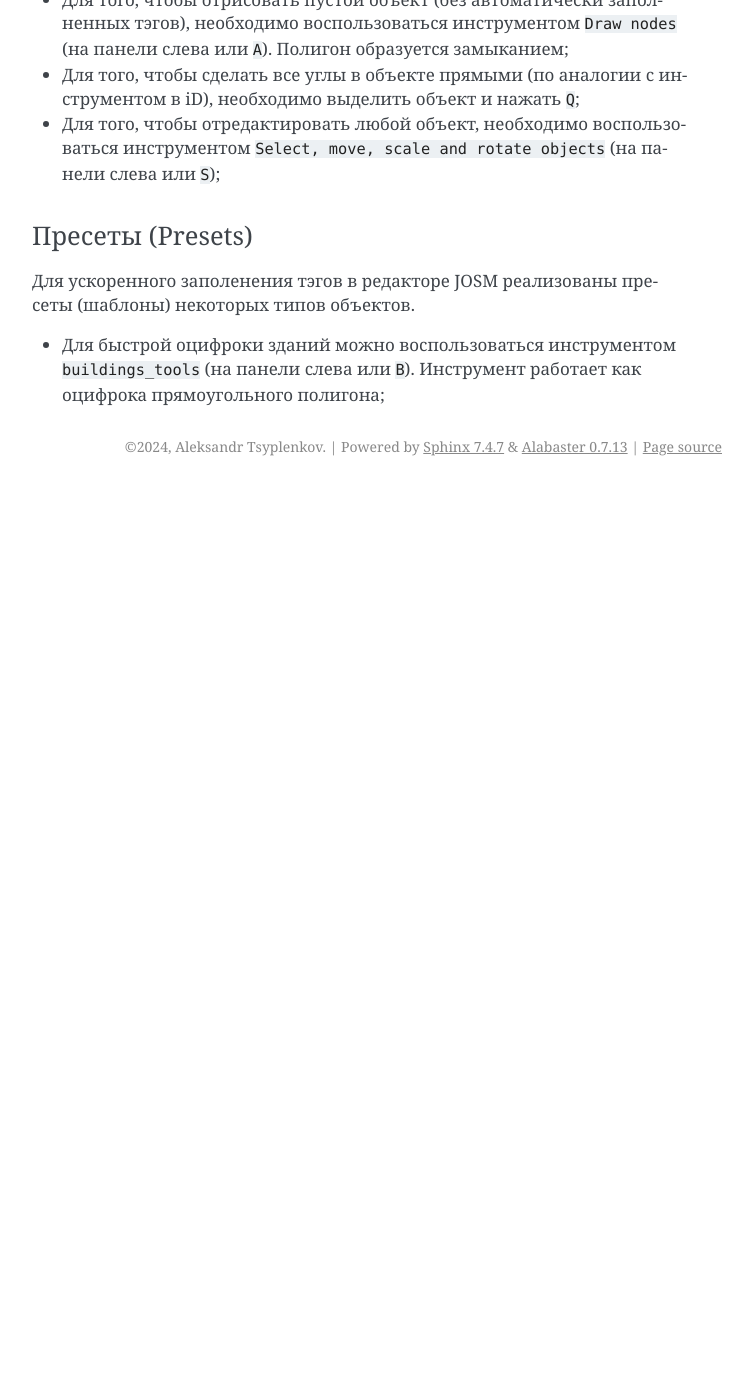
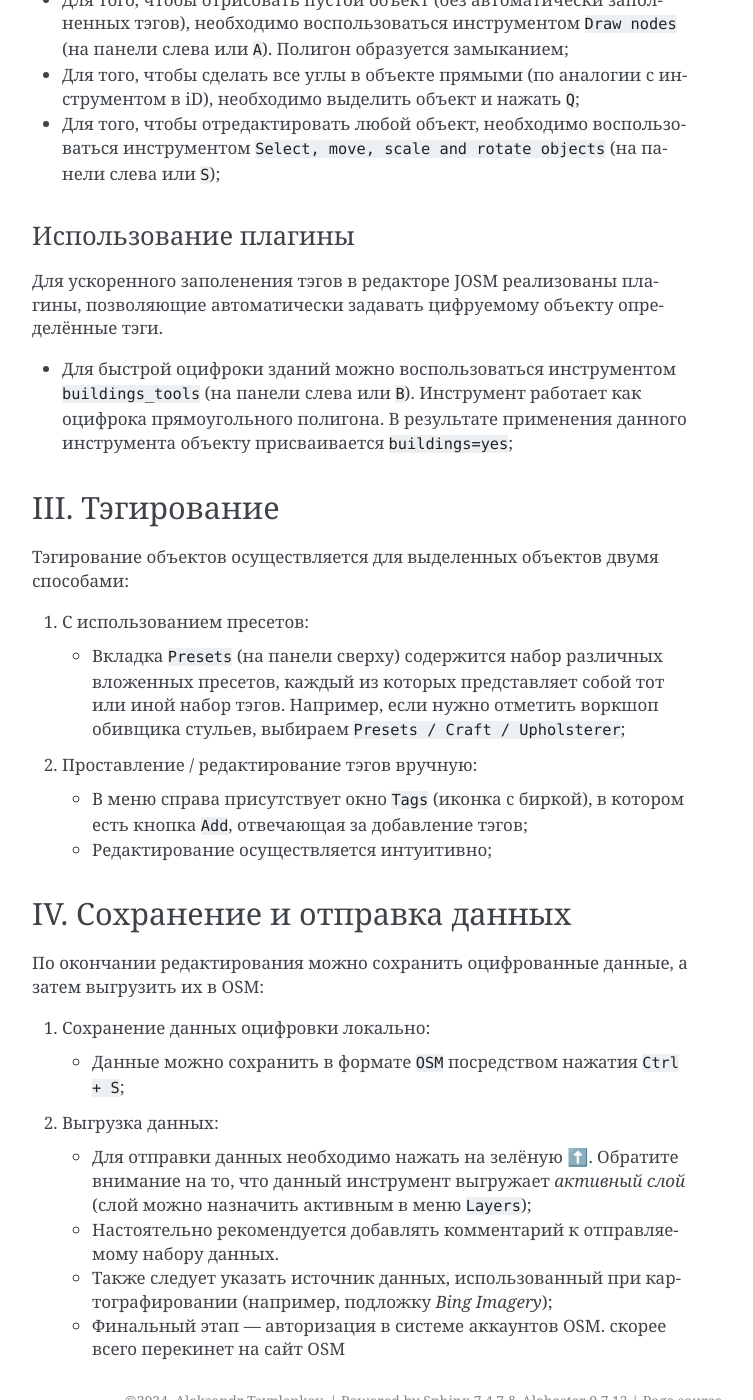
Before and after one commit to altsyplenkov/osm_guide, a Sphinx documentation site: the page built from source/intro/index.md, in a window 1280 px wide and 1400 px high, scrolled down 1229 px. Shown: the whole window, without its empty margins (388-1141 px from the left). Built offline with Sphinx 7.4.7, drawn with Linux system fonts in a browser that asks for light colours; before the commit the page ends 1715 px from its top, so only the background shows below that; some of the changed text lies outside the part shown.

Commit message:
Update index.md

```diff
--- a/source/intro/index.md
+++ b/source/intro/index.md
@@ -28,6 +28,26 @@
    - Для того, чтобы сделать все углы в объекте прямыми (по аналогии с инструментом в iD), необходимо выделить объект и нажать `Q`;
    - Для того, чтобы отредактировать любой объект, необходимо воспользоваться инструментом `Select, move, scale and rotate objects` (на панели слева или `S`);
 
-### Пресеты (Presets)
-Для ускоренного заполенения тэгов в редакторе JOSM реализованы пресеты (шаблоны) некоторых типов объектов.
-   - Для быстрой оцифроки зданий можно воспользоваться инструментом `buildings_tools` (на панели слева или `B`). Инструмент работает как оцифрока прямоугольного полигона;
+### Использование плагины
+Для ускоренного заполенения тэгов в редакторе JOSM реализованы плагины, позволяющие автоматически задавать цифруемому объекту определённые тэги.
+   - Для быстрой оцифроки зданий можно воспользоваться инструментом `buildings_tools` (на панели слева или `B`). Инструмент работает как оцифрока прямоугольного полигона. В результате применения данного инструмента объекту присваивается `buildings=yes`;
+
+## III. Тэгирование
+Тэгирование объектов осуществляется для выделенных объектов двумя способами:
+1. С использованием пресетов:
+   - Вкладка `Presets` (на панели сверху) содержится набор различных вложенных пресетов, каждый из которых представляет собой тот или иной набор тэгов. Например, если нужно отметить воркшоп обивщика стульев, выбираем `Presets / Craft / Upholsterer`;
+
+3. Проставление / редактирование тэгов вручную:
+   - В меню справа присутствует окно `Tags` (иконка с биркой), в котором есть кнопка `Add`, отвечающая за добавление тэгов;
+   - Редактирование осуществляется интуитивно;
+
+## IV. Сохранение и отправка данных
+По окончании редактирования можно сохранить оцифрованные данные, а затем выгрузить их в OSM:
+1. Сохранение данных оцифровки локально:
+   - Данные можно сохранить в формате `OSM` посредством нажатия `Ctrl + S`;
+
+2. Выгрузка данных:
+   - Для отправки данных необходимо нажать на  зелёную ⬆️. Обратите внимание на то, что данный инструмент выгружает *активный слой* (слой можно назначить активным в меню `Layers`);
+   - Настоятельно рекомендуется добавлять комментарий к отправляемому набору данных.
+   - Также следует указать источник данных, использованный при картографировании (например, подложку *Bing Imagery*);
+   - Финальный этап — авторизация в системе аккаунтов OSM. скорее всего перекинет на сайт OSM
```
